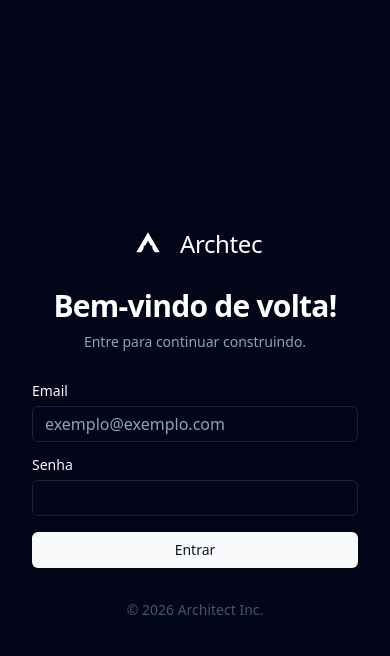
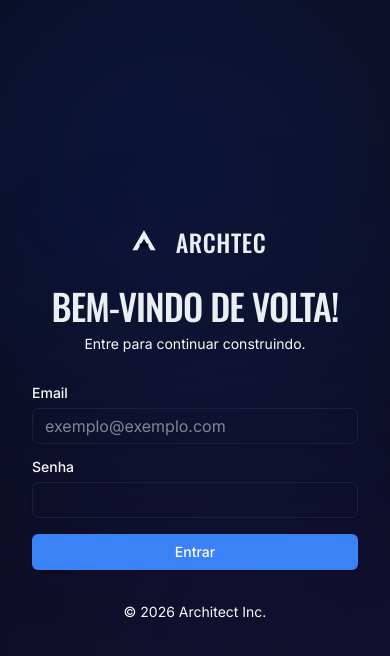
Before and after one commit to MatheusJuski/Archtec, a React (Vite) app in the folder apps/web/: page /login in a window 390 px wide. Shown: the top 656 px of the page. Built offline with nearby package versions, Linux system fonts and the light colour scheme.

Commit message:
Melhorias de interface

```diff
--- a/apps/web/src/components/NoteCard.tsx
+++ b/apps/web/src/components/NoteCard.tsx
@@ -29,7 +29,7 @@ export function NoteCard({ note, onDelete }: NoteCardProps) {
     <div className="flex flex-col justify-between rounded-lg border border-slate-800 bg-slate-900/50 p-6 shadow-sm transition-all hover:border-slate-700 hover:shadow-md h-full">
       <div className="space-y-4">
         <div className="space-y-1">
-          <h3 className="font-semibold leading-none tracking-tight text-slate-100">
+          <h3 className="font-oswald font-bold uppercase tracking-wider text-slate-100">
             {note.title}
           </h3>
           <p className="text-xs text-slate-500">
--- a/apps/web/src/index.css
+++ b/apps/web/src/index.css
@@ -1,3 +1,4 @@
+@import url('https://fonts.googleapis.com/css2?family=Inter:wght@400;500;600&family=Oswald:wght@500;700&display=swap');
 @import "tailwindcss";
 
 @source "../index.html";
@@ -8,111 +9,53 @@
 @custom-variant dark (&:where(.dark, .dark *));
 
 @theme inline {
-  --radius-sm: calc(var(--radius) - 4px);
-  --radius-md: calc(var(--radius) - 2px);
-  --radius-lg: var(--radius);
-  --radius-xl: calc(var(--radius) + 4px);
-  --radius-2xl: calc(var(--radius) + 8px);
-  --radius-3xl: calc(var(--radius) + 12px);
-  --radius-4xl: calc(var(--radius) + 16px);
+  /* PAIRING DE FONTES */
+  --font-sans: "Inter", ui-sans-serif, system-ui, sans-serif;
+  --font-heading: "Oswald", sans-serif;
+
+  --radius-lg: 0.75rem;
+
   --color-background: var(--background);
   --color-foreground: var(--foreground);
   --color-card: var(--card);
   --color-card-foreground: var(--card-foreground);
-  --color-popover: var(--popover);
-  --color-popover-foreground: var(--popover-foreground);
   --color-primary: var(--primary);
   --color-primary-foreground: var(--primary-foreground);
-  --color-secondary: var(--secondary);
-  --color-secondary-foreground: var(--secondary-foreground);
-  --color-muted: var(--muted);
-  --color-muted-foreground: var(--muted-foreground);
-  --color-accent: var(--accent);
-  --color-accent-foreground: var(--accent-foreground);
-  --color-destructive: var(--destructive);
   --color-border: var(--border);
   --color-input: var(--input);
   --color-ring: var(--ring);
-  --color-chart-1: var(--chart-1);
-  --color-chart-2: var(--chart-2);
-  --color-chart-3: var(--chart-3);
-  --color-chart-4: var(--chart-4);
-  --color-chart-5: var(--chart-5);
-  --color-sidebar: var(--sidebar);
-  --color-sidebar-foreground: var(--sidebar-foreground);
-  --color-sidebar-primary: var(--sidebar-primary);
-  --color-sidebar-primary-foreground: var(--sidebar-primary-foreground);
-  --color-sidebar-accent: var(--sidebar-accent);
-  --color-sidebar-accent-foreground: var(--sidebar-accent-foreground);
-  --color-sidebar-border: var(--sidebar-border);
-  --color-sidebar-ring: var(--sidebar-ring);
 }
 
-/* Configuração do Tema Escuro (Baseado no Slate) */
 :root {
-  --radius: 0.5rem;
+  /* PALETA LIMPA E PROFISSIONAL */
+  /* Background: Azul Noturno quase Preto (mais moderno) */
+  --background: #0a0a1a;
+  /* Foreground: Gelo Puro #ECEFF1 */
+  --foreground: #eceff1;
 
-  /* Background #020817 (Slate 950) */
-  --background: oklch(0.129 0.042 264.695);
-  /* Foreground #f8fafc (Slate 50) */
-  --foreground: oklch(0.985 0.001 247.676);
+  /* Cards: Leve transparência para efeito de profundidade */
+  --card: #12122b;
+  --card-foreground: #eceff1;
 
-  /* Card #020817 (Slate 950) */
-  --card: oklch(0.129 0.042 264.695);
-  --card-foreground: oklch(0.985 0.001 247.676);
+  /* Primário: Um azul vibrante porém sério para ações */
+  --primary: #3b82f6;
+  --primary-foreground: #ffffff;
 
-  /* Popover #020817 (Slate 950) */
-  --popover: oklch(0.129 0.042 264.695);
-  --popover-foreground: oklch(0.985 0.001 247.676);
-
-  /* Primary #f8fafc (Slate 50) */
-  --primary: oklch(0.985 0.001 247.676);
-  --primary-foreground: oklch(0.205 0.042 264.695);
-
-  /* Secondary #1e293b (Slate 800) */
-  --secondary: oklch(0.269 0.041 261.584);
-  --secondary-foreground: oklch(0.985 0.001 247.676);
-
-  /* Muted #1e293b (Slate 800) */
-  --muted: oklch(0.269 0.041 261.584);
-  --muted-foreground: oklch(0.704 0.04 256.788);
-
-  /* Accent #1e293b (Slate 800) */
-  --accent: oklch(0.269 0.041 261.584);
-  --accent-foreground: oklch(0.985 0.001 247.676);
-
-  /* Destructive #7f1d1d (Red 900) */
-  --destructive: oklch(0.396 0.141 25.723);
-  --destructive-foreground: oklch(0.637 0.237 25.331);
-
-  /* Border #1e293b (Slate 800) */
-  --border: oklch(0.269 0.041 261.584);
-  /* Input #1e293b (Slate 800) */
-  --input: oklch(0.269 0.041 261.584);
-  /* Ring #cbd5e1 (Slate 300) */
-  --ring: oklch(0.869 0.022 252.894);
-
-  --chart-1: oklch(0.488 0.243 264.376);
-  --chart-2: oklch(0.696 0.17 162.48);
-  --chart-3: oklch(0.769 0.188 70.08);
-  --chart-4: oklch(0.627 0.265 303.9);
-  --chart-5: oklch(0.645 0.246 16.439);
-
-  --sidebar: oklch(0.205 0.042 264.695);
-  --sidebar-foreground: oklch(0.985 0.001 247.676);
-  --sidebar-primary: oklch(0.488 0.243 264.376);
-  --sidebar-primary-foreground: oklch(0.985 0.001 247.676);
-  --sidebar-accent: oklch(0.269 0.041 261.584);
-  --sidebar-accent-foreground: oklch(0.985 0.001 247.676);
-  --sidebar-border: oklch(0.269 0.041 261.584);
-  --sidebar-ring: oklch(0.439 0 0);
+  /* Bordas: Tom sutil para não poluir a visão */
+  --border: #1e1e3f;
+  --input: #1e1e3f;
+  --ring: #3b82f6;
 }
 
 @layer base {
   * {
-    @apply border-border;
+    @apply border-border outline-ring/50;
   }
   body {
-    @apply bg-background text-foreground;
+    @apply font-sans bg-background text-foreground antialiased;
+  }
+  /* Aplicação da Oswald apenas em Títulos */
+  h1, h2, h3, h4, .font-heading {
+    @apply font-heading uppercase tracking-wide;
   }
 }
--- a/apps/web/src/pages/Login.tsx
+++ b/apps/web/src/pages/Login.tsx
@@ -11,7 +11,6 @@ import { useEffect, useRef, useState } from "react";
 import { cn } from "@/lib/utils";
 
 export function LoginPage() {
-  // Estado para controlar o carrossel
   const [api, setApi] = useState<CarouselApi>();
   const [current, setCurrent] = useState(0);
   const [count, setCount] = useState(0);
@@ -20,8 +19,7 @@ export function LoginPage() {
     Autoplay({ delay: 5000, stopOnInteraction: false })
   );
 
-  // Seus slides com as imagens personalizadas
-const slides = [
+  const slides = [
     {
       image: "https://images.unsplash.com/photo-1507413245164-6160d8298b31?q=80&w=2070&auto=format&fit=crop",
       title: "Centralize suas ideias",
@@ -39,7 +37,6 @@ const slides = [
     }
   ];
 
-  // Efeito para monitorar a mudança de slides
   useEffect(() => {
     if (!api) {
       return;
@@ -54,15 +51,16 @@ const slides = [
   }, [api]);
 
   return (
-    <div className="grid min-h-screen w-full lg:grid-cols-2 bg-slate-950">
+    // Removido o bg-slate-950 daqui, pois as colunas terão seus próprios fundos
+    <div className="grid min-h-screen w-full lg:grid-cols-2">
 
-      {/* --- COLUNA ESQUERDA (Visual) --- */}
-      <div className="hidden h-full flex-col bg-slate-900 text-white lg:flex relative border-r border-slate-800">
+      {/* --- COLUNA ESQUERDA (Visual com Imagem) --- */}
+      <div className="hidden h-full flex-col lg:flex relative border-r border-border bg-background">
 
-        {/* Logo Discreto no Topo (Desktop) */}
-        <div className="absolute left-8 top-8 z-20 flex items-center font-medium tracking-tight text-white/90">
-          <Logo className="mr-3 w-8 h-8 text-white" />
-          <span className="text-xl tracking-wide">Archtec</span>
+        {/* Logo Discreto no Topo */}
+        <div className="absolute left-8 top-8 z-20 flex items-center tracking-tight text-foreground">
+          <Logo className="mr-3 w-8 h-8 text-foreground" />
+          <span className="text-xl font-heading tracking-wide">Archtec</span>
         </div>
 
         <Carousel
@@ -75,21 +73,21 @@ const slides = [
             {slides.map((slide, index) => (
               <CarouselItem key={index} className="pl-0 flex h-full items-center justify-center">
                  <div className="relative w-full h-full">
-                    {/* Imagem de Fundo com Zoom suave */}
+                    {/* Imagem de Fundo */}
                     <div
                       className="absolute inset-0 bg-cover bg-center transition-transform duration-2000"
                       style={{ backgroundImage: `url(${slide.image})` }}
                     />
 
-                    {/* Degradê (Correção: bg-gradient-to-t) */}
-                    <div className="absolute inset-0 bg-linear-to-t from-slate-950 via-slate-950/40 to-transparent" />
+                    {/* Overlay Gradient: Garante a legibilidade do texto (transição para o bg do tema) */}
+                    <div className="absolute inset-0 bg-gradient-to-t from-background via-background/60 to-transparent" />
 
                     {/* Conteúdo Centralizado na parte inferior */}
                     <div className="absolute bottom-24 left-0 right-0 px-12 text-center z-20 flex flex-col items-center">
-                      <h2 className="text-3xl font-bold text-white mb-2 tracking-tight">
+                      <h2 className="font-heading text-4xl text-foreground mb-3">
                         {slide.title}
                       </h2>
-                      <p className="text-lg text-slate-300 font-light max-w-md">
+                      <p className="text-lg text-muted-foreground font-sans font-light max-w-md">
                         {slide.description}
                       </p>
                     </div>
@@ -107,8 +105,8 @@ const slides = [
               className={cn(
                 "h-1.5 rounded-full transition-all duration-300 ease-out",
                 current === index + 1
-                  ? "w-8 bg-white"
-                  : "w-1.5 bg-white/30 hover:bg-white/50"
+                  ? "w-8 bg-primary"
+                  : "w-1.5 bg-primary/30 hover:bg-primary/50"
               )}
               onClick={() => api?.scrollTo(index)}
               aria-label={`Ir para slide ${index + 1}`}
@@ -118,30 +116,43 @@ const slides = [
 
       </div>
 
-      {/* --- COLUNA DIREITA (Formulário) --- */}
-      <div className="flex items-center justify-center p-8 h-full bg-slate-950">
-        <div className="mx-auto flex w-full flex-col justify-center space-y-8 sm:w-87.5 relative z-10">
+      {/* --- COLUNA DIREITA (Formulário com Gradiente Sutil) --- */}
+      {/* Aqui aplicamos um gradiente radial/mesh sutil focado no fundo escuro do tema */}
+{/* --- COLUNA DIREITA (Formulário com Gradiente Confortável) --- */}
+      <div className="relative flex items-center justify-center p-8 h-full overflow-hidden bg-background">
+
+        {/* Efeito Aurora 1: Luz azulada suave no canto superior direito */}
+        <div className="absolute top-[-10%] right-[-10%] w-[500px] h-[500px] bg-blue-600/15 blur-[120px] rounded-full pointer-events-none" />
+
+        {/* Efeito Aurora 2: Luz mais escura no canto inferior esquerdo */}
+        <div className="absolute bottom-[-15%] left-[-10%] w-[600px] h-[600px] bg-indigo-900/20 blur-[120px] rounded-full pointer-events-none" />
+
+        {/* Gradiente sutil central para quebrar o chapado */}
+        <div className="absolute inset-0 bg-gradient-to-br from-transparent via-[#12122b]/30 to-transparent pointer-events-none" />
+
+        <div className="mx-auto flex w-full flex-col justify-center space-y-8 sm:w-[350px] relative z-10">
 
           {/* Logo Mobile */}
-          <div className="lg:hidden flex items-center justify-center mb-6 font-medium tracking-tight text-white">
-             <Logo className="mr-3 w-10 h-10 text-white" />
-             <span className="text-2xl">Archtec</span>
+          <div className="lg:hidden flex items-center justify-center mb-6 text-foreground">
+             <Logo className="mr-3 w-10 h-10 text-foreground" />
+             <span className="text-2xl font-heading tracking-wide">Archtec</span>
           </div>
 
           <div className="flex flex-col space-y-2 text-center">
-            <h1 className="text-3xl font-bold tracking-tight text-white">
-              Bem-vindo de volta!
+            <h1 className="font-heading text-4xl tracking-tight text-foreground">
+              BEM-VINDO DE VOLTA!
             </h1>
-            <p className="text-sm text-slate-400">
+            <p className="text-sm font-sans text-muted-foreground">
               Entre para continuar construindo.
             </p>
           </div>
 
+          {/* Wrapper do Formulário */}
           <div className="[&>div]:border-0 [&>div]:shadow-none [&>div]:bg-transparent [&>div]:p-0">
              <LoginForm />
           </div>
 
-          <p className="px-8 text-center text-sm text-slate-600">
+          <p className="px-8 text-center text-sm font-sans text-muted-foreground/50">
             © 2026 Architect Inc.
           </p>
         </div>
```
Also changed, not shown: apps/web/src/components/Editor.tsx (+19 -21 lines), apps/web/tailwind.config.js (+6 -1 lines).
